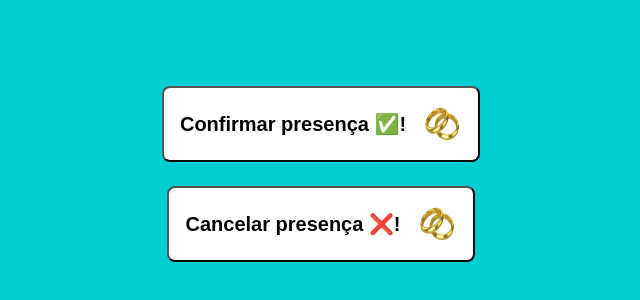
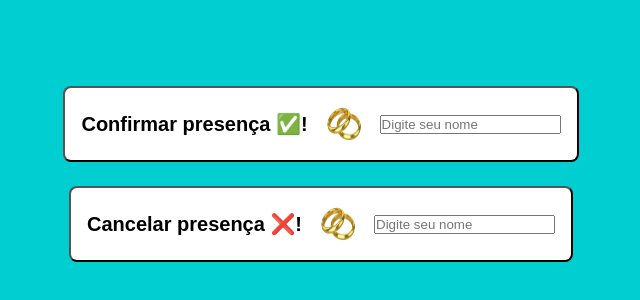
Before and after one commit to Webermanoel/IsabellyWeberCasamento, a plain HTML site: page confirmar.html in a window 1280 px wide. Shown: the part 226-526 px from the top of the page, without its empty margins (319-959 px from the left). Drawn offline with Linux system fonts and the light colour scheme.

Commit message:
Subindo atualização

```diff
--- a/confirmar.html
+++ b/confirmar.html
@@ -12,12 +12,14 @@
             <button class="apresentacao__links__navegacao" type="button"
             onclick="myFunction()">Confirmar presença ✅!
         <img class="apresentacao__links__imagem" src="images/alianças.jpg" alt="icon alianca">
+        <input type="search" placeholder="Digite seu nome">
     </button>
         </div>
         <div>
             <button class="apresentacao__links__navegacao" type="button"
             onclick="myFunction()">Cancelar presença ❌!
         <img class="apresentacao__links__imagem" src="images/alianças.jpg" alt="icon alianca">
+        <input type="search" placeholder="Digite seu nome">
     </button>
         </div>
 
```
